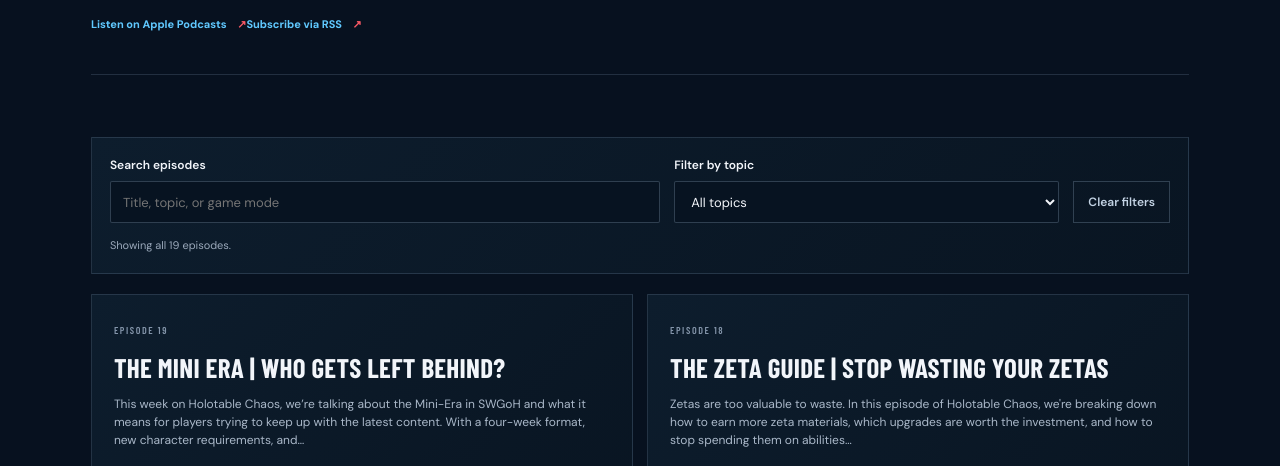
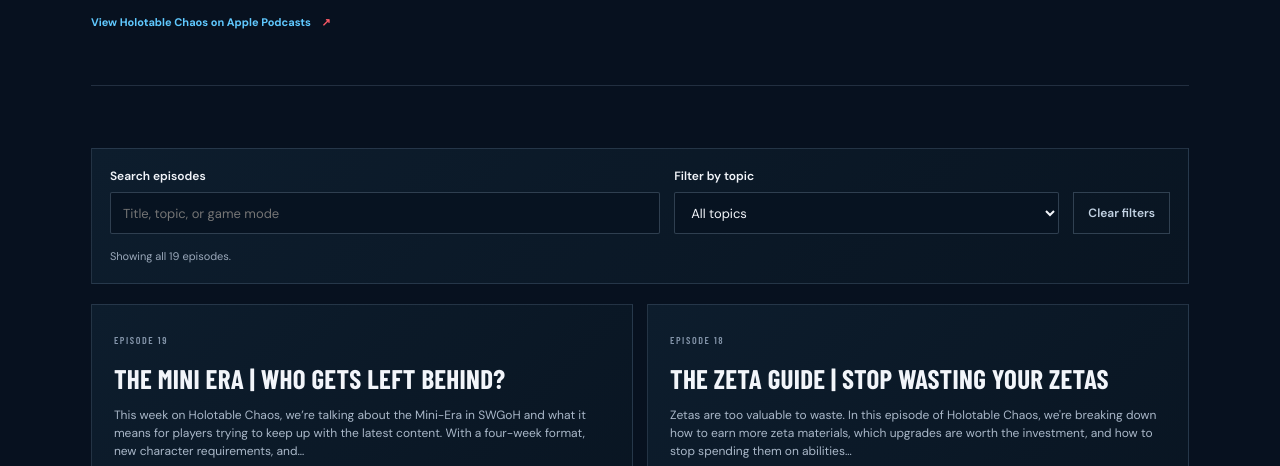
Before and after one commit to holotablechaos/holotable-chaos, a plain HTML site: page podcast/index.html in a window 1280 px wide. Shown: the part 326-792 px from the top of the page. Drawn offline with nearby package versions, Linux system fonts and the light colour scheme; a web font is replaced by a local one.

Commit message:
Keep unrelated subscription links out of episode fix

```diff
--- a/podcast/index.html
+++ b/podcast/index.html
@@ -15,7 +15,7 @@
       <a class="discord-link" href="https://discord.gg/4HNxXZBkbf" target="_blank" rel="noopener noreferrer">Join our Discord <span aria-hidden="true">↗</span></a>
     </header>
     <main>
-      <section class="page-intro"><p class="eyebrow"><span></span> THE SHOW / EPISODE ARCHIVE</p><h1>Pull up a <em>chair.</em></h1><p>Conversations about the game, the community, and the occasional plan that goes sideways. New episodes will be collected here.</p><div class="podcast-subscribe-links"><a class="card-link" href="https://podcasts.apple.com/us/podcast/holotable-chaos-a-swgoh-podcast/id1896718430" target="_blank" rel="noopener noreferrer">Listen on Apple Podcasts <span>↗</span></a><a class="card-link" href="https://rss.buzzsprout.com/2606659.rss">Subscribe via RSS <span>↗</span></a></div></section>
+      <section class="page-intro"><p class="eyebrow"><span></span> THE SHOW / EPISODE ARCHIVE</p><h1>Pull up a <em>chair.</em></h1><p>Conversations about the game, the community, and the occasional plan that goes sideways. New episodes will be collected here.</p><p><a class="card-link" href="https://podcasts.apple.com/us/podcast/holotable-chaos-a-swgoh-podcast/id1896718430" target="_blank" rel="noopener noreferrer">View Holotable Chaos on Apple Podcasts <span>↗</span></a></p></section>
       <section class="page-content" aria-label="Podcast episodes">
         <form class="episode-filters" id="episode-filters" role="search" aria-label="Find podcast episodes">
           <div class="episode-filter-field"><label for="episode-search">Search episodes</label><input id="episode-search" name="search" type="search" placeholder="Title, topic, or game mode" autocomplete="off" /></div>
```
